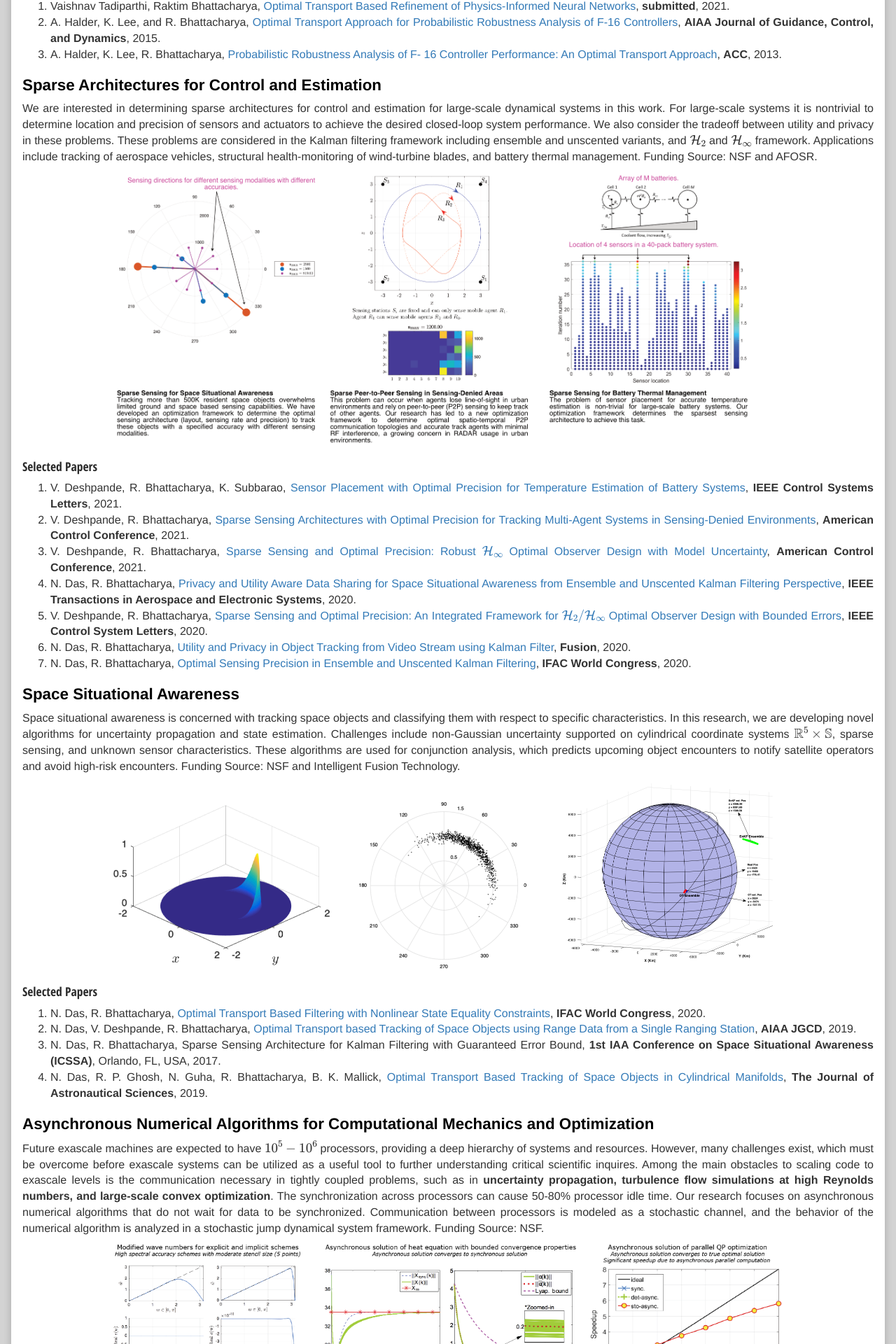
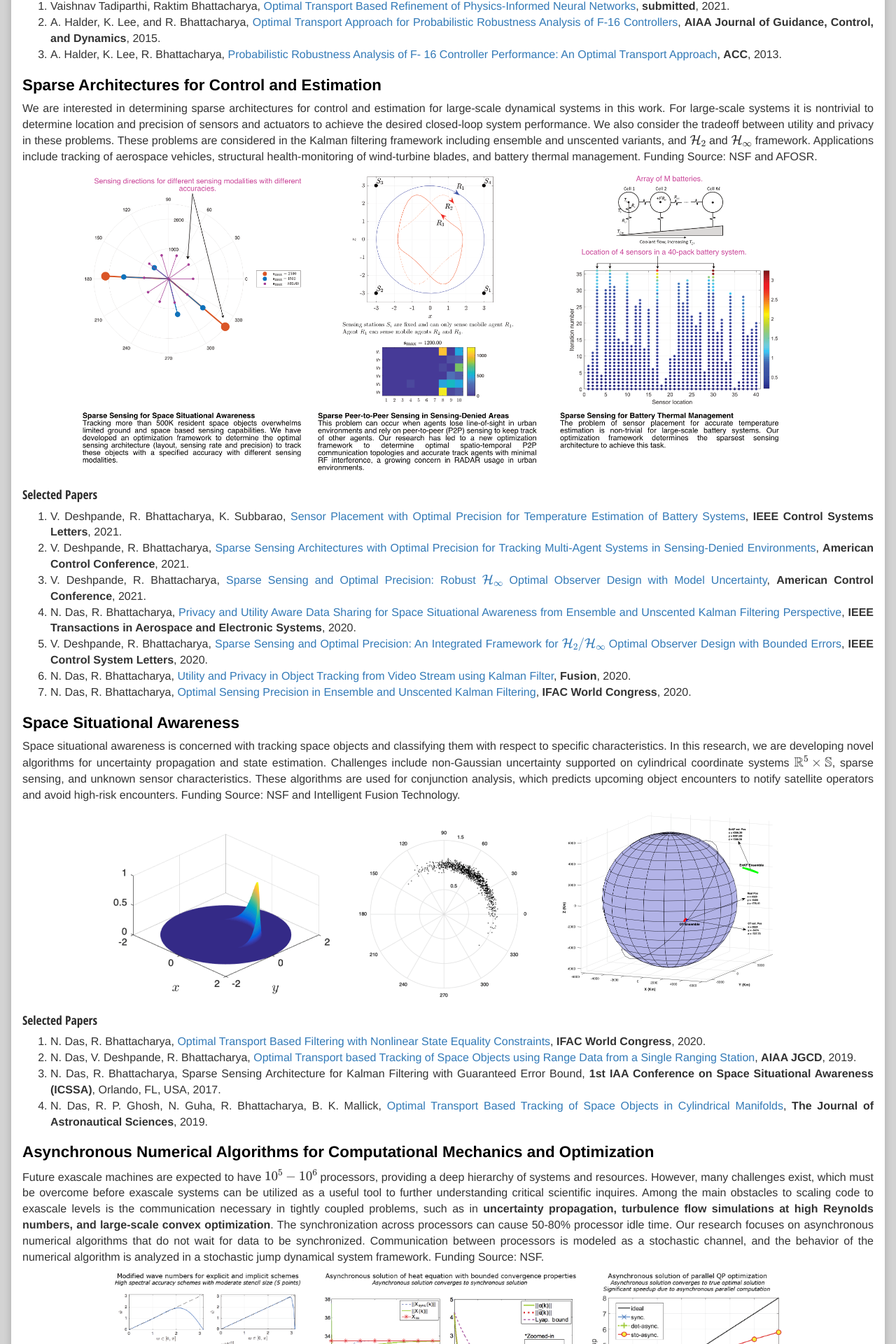
Before and after one commit to isrlab/isrlab.github.io, a Jekyll site: the page built from index.md, in a window 1280 px wide. Shown: the part 893-2813 px from the top of the page at 70% size. Built offline with Jekyll 4.4.1, drawn with Linux system fonts in a browser that asks for light colours; nearby versions of some CDN libraries.

Commit message:
Update index.md

```diff
--- a/index.md
+++ b/index.md
@@ -21,7 +21,7 @@
 
 We are interested in determining sparse architectures for control and estimation for large-scale dynamical systems in this work. For large-scale systems it is nontrivial to determine location and precision of sensors and actuators to achieve the desired closed-loop system performance. We also consider the tradeoff between utility and privacy in these problems. These problems are considered in the Kalman filtering framework  including ensemble and unscented variants, and $$\mathcal{H}_2$$ and $$\mathcal{H}_\infty$$ framework. Applications include tracking of aerospace vehicles, structural health-monitoring of wind-turbine blades, and battery thermal management. Funding Source: NSF and AFOSR.
 
-<img class="mySlides" src="assets/images/sparse_sensing.png" style="display:block; margin:auto; width:100%;max-width:960px">
+<img class="mySlides" src="assets/images/sparse_sensing.png" style="display:block; margin:auto; width:100%;max-width:1060px">
 
 ### Selected Papers
   1. V. Deshpande, R. Bhattacharya, K. Subbarao, [Sensor Placement with Optimal Precision for Temperature Estimation of Battery Systems](https://arxiv.org/pdf/2105.05976.pdf), **IEEE Control Systems Letters**, 2021.
```
